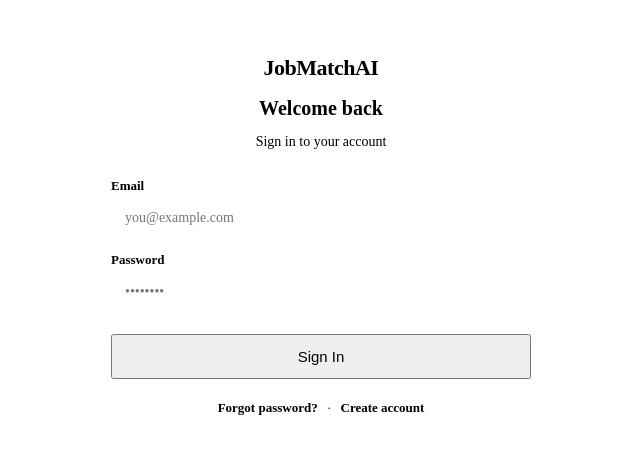
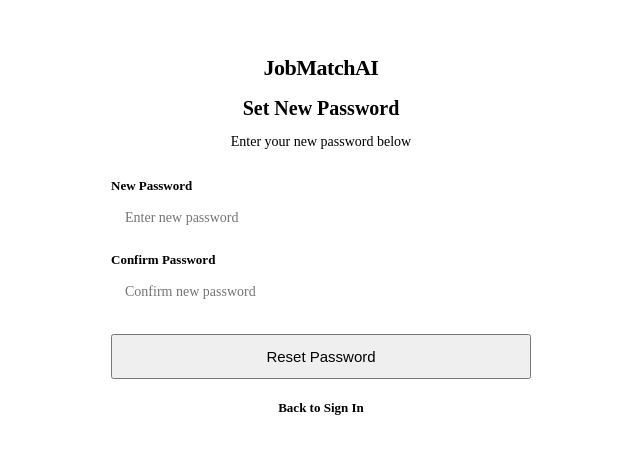
Before and after one commit to NinnY23/IntelligentJobMatching2, a React app in the folder frontend/: page /reset-password in a window 1280 px wide. Before the commit this address led to /login. Shown: the part 172-626 px from the top of the page, without its empty margins (319-959 px from the left). Built offline with nearby package versions, Linux system fonts and the light colour scheme.

Commit message:
feat: implement forgot/reset password flow
Simulated flow: generates secure token, logs reset URL to console.
Token expires in 1 hour and is single-use. Adds ResetPassword page.

```diff
--- a/frontend/src/App.jsx
+++ b/frontend/src/App.jsx
@@ -6,6 +6,7 @@
 import Login from './Login';
 import SignUp from './SignUp';
 import ForgotPassword from './ForgotPassword';
+import ResetPassword from './pages/ResetPassword';
 import Jobs from './pages/Jobs';
 import Applications from './pages/Applications';
 import MyJobs from './pages/MyJobs';
@@ -107,6 +108,7 @@
         <Route path="/login" element={<Login onLoginSuccess={handleLoginSuccess} onSwitchToSignUp={() => navigate('/signup')} onSwitchToForgotPassword={() => navigate('/forgot-password')} />} />
         <Route path="/signup" element={<SignUp onSignUpSuccess={handleSignUpSuccess} onSwitchToLogin={() => navigate('/login')} />} />
         <Route path="/forgot-password" element={<ForgotPassword onSwitchToLogin={() => navigate('/login')} />} />
+        <Route path="/reset-password" element={<ResetPassword onSwitchToLogin={() => navigate('/login')} />} />
         <Route path="*" element={<Navigate to="/login" replace />} />
       </Routes>
     );
--- a/frontend/src/ForgotPassword.jsx
+++ b/frontend/src/ForgotPassword.jsx
@@ -15,7 +15,7 @@
     setLoading(true);
 
     try {
-      const response = await fetch('http://localhost:5000/api/forgot-password', {
+      const response = await fetch('/api/forgot-password', {
         method: 'POST',
         headers: {
           'Content-Type': 'application/json',
@@ -37,7 +37,7 @@
         throw new Error(errorMessage);
       }
 
-      setSuccess('Password reset link has been sent to your email. Please check your inbox.');
+      setSuccess('Password reset link has been generated. In development mode, check the server console for the reset URL.');
       setEmail('');
     } catch (err) {
       setError(err.message || 'Failed to process request. Please try again.');
--- /dev/null
+++ b/frontend/src/pages/ResetPassword.jsx
@@ -0,0 +1,82 @@
+import React, { useState } from 'react';
+import '../components/AuthCard.css';
+
+export default function ResetPassword({ onSwitchToLogin }) {
+  const [password, setPassword] = useState('');
+  const [confirmPassword, setConfirmPassword] = useState('');
+  const [error, setError] = useState('');
+  const [success, setSuccess] = useState('');
+  const [loading, setLoading] = useState(false);
+
+  const params = new URLSearchParams(window.location.search);
+  const token = params.get('token');
+
+  const handleSubmit = async (e) => {
+    e.preventDefault();
+    setError('');
+    setSuccess('');
+
+    if (!token) {
+      setError('Missing reset token. Please use the link from the reset email.');
+      return;
+    }
+    if (password !== confirmPassword) {
+      setError('Passwords do not match.');
+      return;
+    }
+    if (password.length < 4) {
+      setError('Password must be at least 4 characters.');
+      return;
+    }
+
+    setLoading(true);
+    try {
+      const res = await fetch('/api/reset-password', {
+        method: 'POST',
+        headers: { 'Content-Type': 'application/json' },
+        body: JSON.stringify({ token, new_password: password }),
+      });
+      const data = await res.json();
+      if (!res.ok) throw new Error(data.message || 'Reset failed');
+      setSuccess('Password reset successfully! You can now sign in with your new password.');
+      setPassword('');
+      setConfirmPassword('');
+    } catch (err) {
+      setError(err.message || 'Failed to reset password.');
+    } finally {
+      setLoading(false);
+    }
+  };
+
+  return (
+    <div className="auth-page">
+      <div className="auth-card">
+        <div className="auth-logo">JobMatch<span>AI</span></div>
+        <h2 className="auth-title">Set New Password</h2>
+        <p className="auth-subtitle">Enter your new password below</p>
+        <form onSubmit={handleSubmit}>
+          <div className="form-group">
+            <label htmlFor="password">New Password</label>
+            <input id="password" type="password" value={password}
+              onChange={(e) => setPassword(e.target.value)}
+              placeholder="Enter new password" required minLength={4} />
+          </div>
+          <div className="form-group">
+            <label htmlFor="confirm-password">Confirm Password</label>
+            <input id="confirm-password" type="password" value={confirmPassword}
+              onChange={(e) => setConfirmPassword(e.target.value)}
+              placeholder="Confirm new password" required minLength={4} />
+          </div>
+          {error && <p className="form-error" role="alert">{error}</p>}
+          {success && <p className="form-error" style={{ color: 'var(--color-success, #16a34a)', background: 'var(--color-success-light, #f0fdf4)' }} role="status">{success}</p>}
+          <button type="submit" disabled={loading} className="btn-primary auth-submit">
+            {loading ? 'Resetting...' : 'Reset Password'}
+          </button>
+        </form>
+        <div className="auth-footer">
+          <button onClick={onSwitchToLogin}>Back to Sign In</button>
+        </div>
+      </div>
+    </div>
+  );
+}
```
Also changed, not shown: 2 other files (tests, documents, lock files or other folders).
